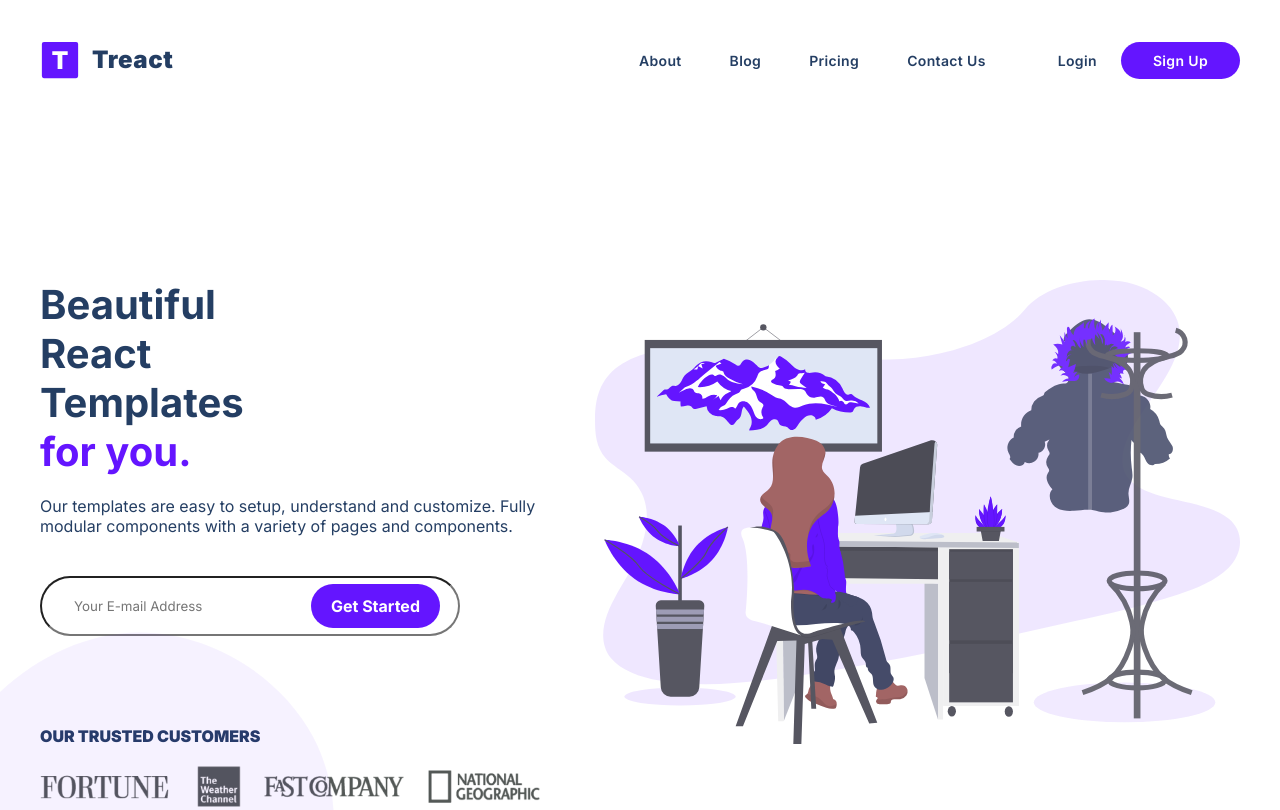
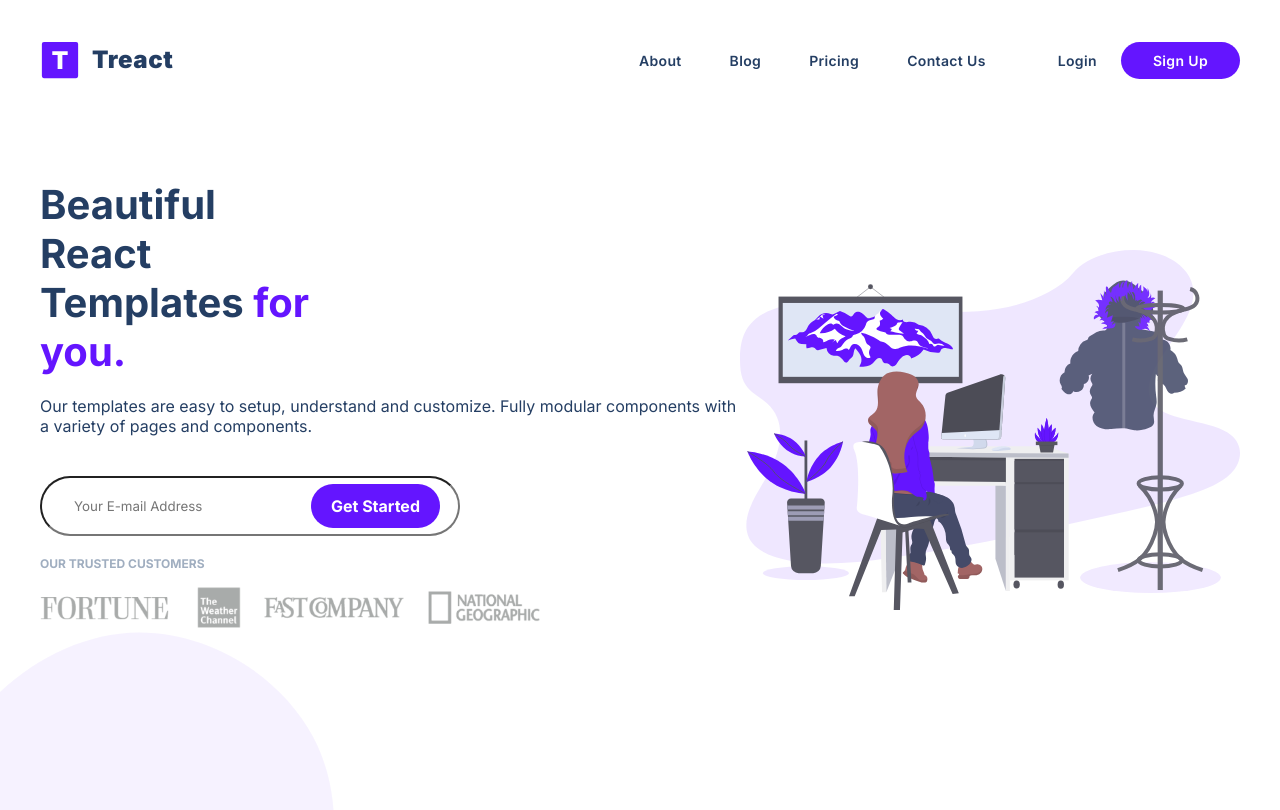
Before and after one commit to TinaWheeldon/project, a plain HTML site: page index.html in a window 1280 px wide. Shown: the top 810 px of the page. Drawn offline with Linux system fonts and the light colour scheme.

Commit message:
Initial Commit

```diff
--- a/index.html
+++ b/index.html
@@ -71,7 +71,7 @@
                             <input type="text" class="email__header--input" placeholder="Your E-mail Address">
                             <button class="email__header--btn">Get Started</button>
                             <p class="customer__header--title">OUR TRUSTED CUSTOMERS</p>
-                            <img src="./assets1/customers-logo-strip.680ac7c2e8ae28161d2c.png" class="customer__header">
+                            <img src="./assets1/customers-logo-strip.680ac7c2e8ae28161d2c.png" class="customer__header--img">
                         </div>
                         <figure class="header__img--wrapper">
                             <img src="./assets1/design-illustration-2.6da6a00b20c07c4a9b65d1870679e1b8.svg"
--- a/styles.css
+++ b/styles.css
@@ -41,6 +41,7 @@
 .logo__img {
     width: 40px;
     height: 40px;
+
 }
 
 a {
@@ -115,8 +116,6 @@ button {
 }
 
 .modal__links {
-    width: 100%;
-    height: 100%;
     display: flex;
     flex-direction: column;
     align-items: center;
@@ -133,8 +132,14 @@ button {
     padding-bottom: 4px;
 }
 
+.btn__menu:hover {
+    color: #6415ff;
+}
+
 .btn__menu {
     display: none;
+    background: transparent;
+    border: none;
 }
 
 .btn__menu--close {
@@ -158,7 +163,7 @@ button {
 
 .header__container {
     display: flex;
-    padding-top: 200px;
+    padding-top: 100px;
 }
 
 .header__description {
@@ -212,13 +217,15 @@ button {
 }
 
 .customer__header--title {
-    padding-top: 150px;
-    padding-bottom: 20px;
-    font-weight: 900;
+   margin-top: 80px;
+    color: #a0aec0;
+    font-size: 12px;
+    font-weight: 700;
 }
 
-.customer__header {
-    display: flex;
+.customer__header--img {
+    margin-top: 16px;
+    opacity: 0.5;
     width: 500px;
 }
 
@@ -229,7 +236,8 @@ button {
 }
 
 .header__img {
-    width: 100%;
+    width: 500px;
+    height: 500px;
 }
 
 .head__blob {
@@ -637,6 +645,7 @@ align-items: center;
 /* PHONES, TABLETS, LAPTOPS */
 
 @media (max-width: 992px) {
+
     .btn__menu {
         display: block;
     }
```
